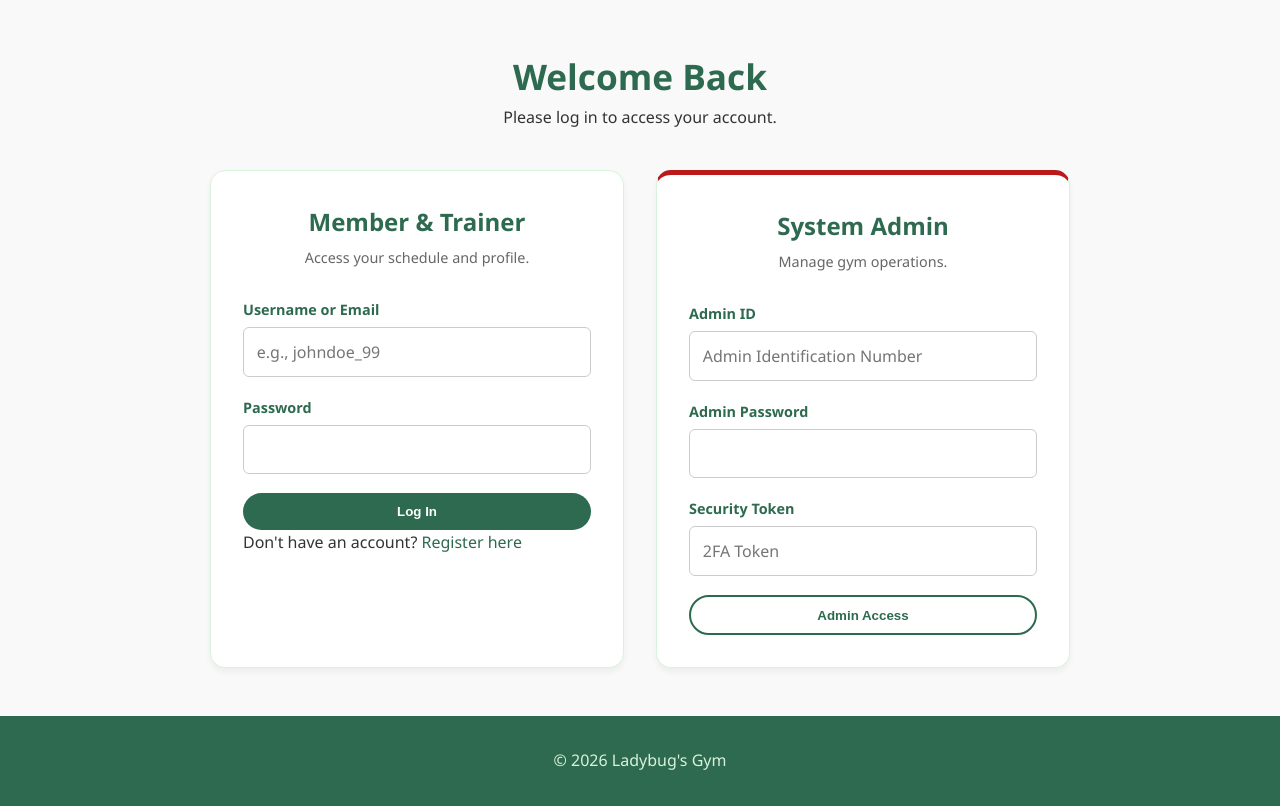
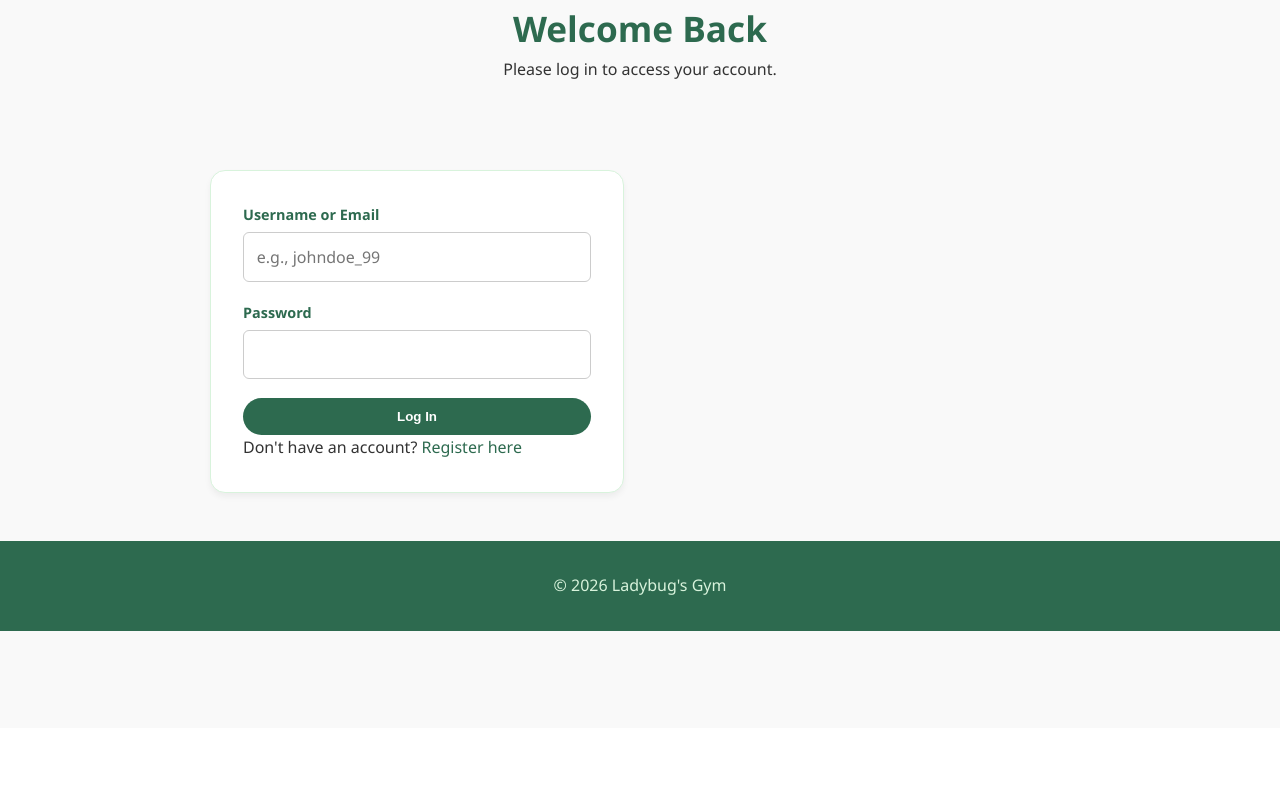
Before and after one commit to sararibeiro24/Y2S2-WEB_LANGUAGES_TECHNOLOGIES, a PHP site: page /pages/login.php in a window 1280 px wide. Shown: the part 72-878 px from the top of the page. After the commit the page ends 703 px from the top, so only its background shows below. Run offline with PHP 8.4, Linux system fonts and the light colour scheme.

Commit message:
changes to the login

```diff
--- a/pages/login.php
+++ b/pages/login.php
@@ -3,7 +3,7 @@ declare(strict_types=1);
 
 require_once(__DIR__ . '/../templates/common.tpl.php');
 require_once(__DIR__ . '/../utils/session.php');
-
+require_once(__DIR__ . '/../templates/login.tpl.php');
 Session::start();
 
 // If already logged in, redirect to profile
@@ -14,88 +14,7 @@ if (Session::isLoggedIn()) {
 
 drawHead("Login | Ladybug's Gym");
 drawHeader();
-
-$messages = Session::getMessages();
-?>
-<!DOCTYPE html>
-<html lang="en">
-
-<body>
-
-    <main class="container login-page">
-
-        <div class="page-header">
-            <h2>Welcome Back</h2>
-            <p>Please log in to access your account.</p>
-        </div>
-
-        <?php if (!empty($messages)): ?>
-            <div class="messages">
-                <?php foreach ($messages as $msg): ?>
-                    <div class="message message-<?php echo htmlspecialchars($msg['type']); ?>">
-                        <p><?php echo htmlspecialchars($msg['text']); ?></p>
-                    </div>
-                <?php endforeach; ?>
-            </div>
-        <?php endif; ?>
-
-        <div class="login-layout">
-
-            <section class="card login-card">
-                <h3>Member & Trainer</h3>
-                <p class="login-subtitle">Access your schedule and profile.</p>
-
-                <form action="../actions/action_login.php" method="POST">
-                    <input type="hidden" name="login_type" value="user">
-
-                    <div class="form-group">
-                        <label for="userUsername">Username or Email</label>
-                        <input type="text" id="userUsername" name="username" class="input-field" placeholder="e.g., johndoe_99" required>
-                    </div>
-
-                    <div class="form-group">
-                        <label for="userPassword">Password</label>
-                        <input type="password" id="userPassword" name="password" class="input-field" required>
-                    </div>
-
-                    <button type="submit" class="button button-full">Log In</button>
-
-                    <p class="login-footer">Don't have an account? <a href="#">Register here</a></p>
-                </form>
-            </section>
-
-            <section class="card login-card admin-login">
-                <h3>System Admin</h3>
-                <p class="login-subtitle">Manage gym operations.</p>
-
-                <form action="../actions/action_login.php" method="POST">
-                    <input type="hidden" name="login_type" value="admin">
-
-                    <div class="form-group">
-                        <label for="adminId">Admin ID</label>
-                        <input type="text" id="adminId" name="adminId" class="input-field" placeholder="Admin Identification Number" required>
-                    </div>
-
-                    <div class="form-group">
-                        <label for="adminPassword">Admin Password</label>
-                        <input type="password" id="adminPassword" name="password" class="input-field" required>
-                    </div>
-
-                    <div class="form-group">
-                        <label for="adminToken">Security Token</label>
-                        <input type="password" id="adminToken" name="token" class="input-field" placeholder="2FA Token" required>
-                    </div>
-
-                    <button type="submit" class="button button-full button-outline">Admin Access</button>
-                </form>
-            </section>
-
-        </div>
-    </main>
-
-
-</body>
-</html>
-<?php
+drawPageHeader("Welcome Back","Please log in to access your account.");
+drawLoginForm();
 drawFooter();
 ?>
--- a/templates/common.tpl.php
+++ b/templates/common.tpl.php
@@ -47,6 +47,16 @@ function drawHeader() {
     <?php
 }
 
+function drawPageHeader($title,$subtitle){
+?>
+     <div class="page-header">
+            <h2><?php echo htmlspecialchars($title); ?></h2>
+            <p><?php echo htmlspecialchars($subtitle); ?></p>
+        </div>
+
+
+<?php
+}
 
 function drawFooter() {
     ?>
--- /dev/null
+++ b/templates/login.tpl.php
@@ -0,0 +1,30 @@
+<?php
+function drawLoginForm(){
+?>
+    <main class="container login-page">
+   <div class="login-layout">
+
+            <section class="card login-card">
+
+                <form action="../actions/action_login.php" method="POST">
+                    <input type="hidden" name="login_type" value="user">
+
+                    <div class="form-group">
+                        <label for="userUsername">Username or Email</label>
+                        <input type="text" id="userUsername" name="username" class="input-field" placeholder="e.g., johndoe_99" required>
+                    </div>
+
+                    <div class="form-group">
+                        <label for="userPassword">Password</label>
+                        <input type="password" id="userPassword" name="password" class="input-field" required>
+                    </div>
+
+                    <button type="submit" class="button button-full">Log In</button>
+
+                    <p class="login-footer">Don't have an account? <a href="register.php">Register here </a></p>
+                </form>
+            </section>
+        </div>
+</main>
+<?php
+}
```
